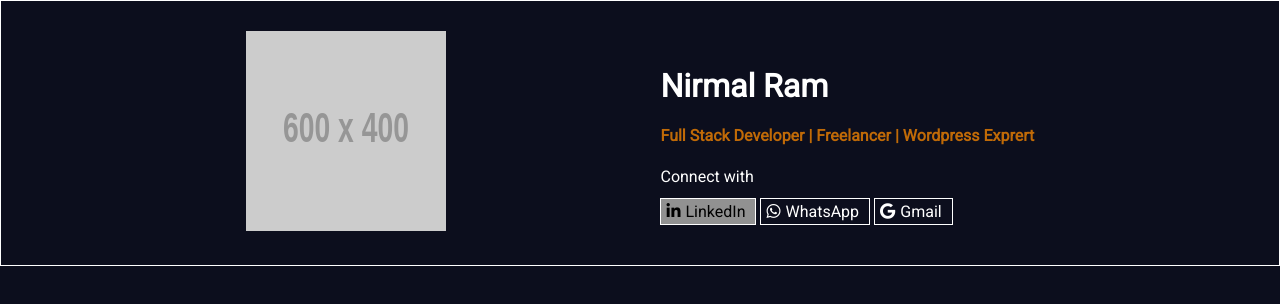
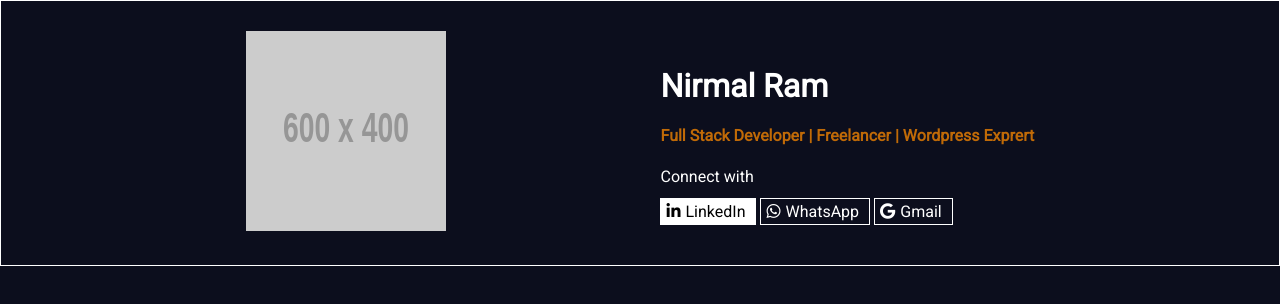
Before and after one commit to Ramnirmal0/Ramnirmal0.github.io, a plain HTML site: page index.html in a window 1280 px wide. In both pictures the pointer is over the link "LinkedIn". Drawn offline with Linux system fonts and the light colour scheme; placeholder pictures from the web are drawn by us.

Commit message:
added/css

```diff
--- a/styles/main.css
+++ b/styles/main.css
@@ -31,7 +31,7 @@ body{
 }
 .social-button:hover{
     color:black;
-    background: rgb(145, 145, 145);
+    background: white;
     font-weight: 400;
 }
 .social-icons{
```
